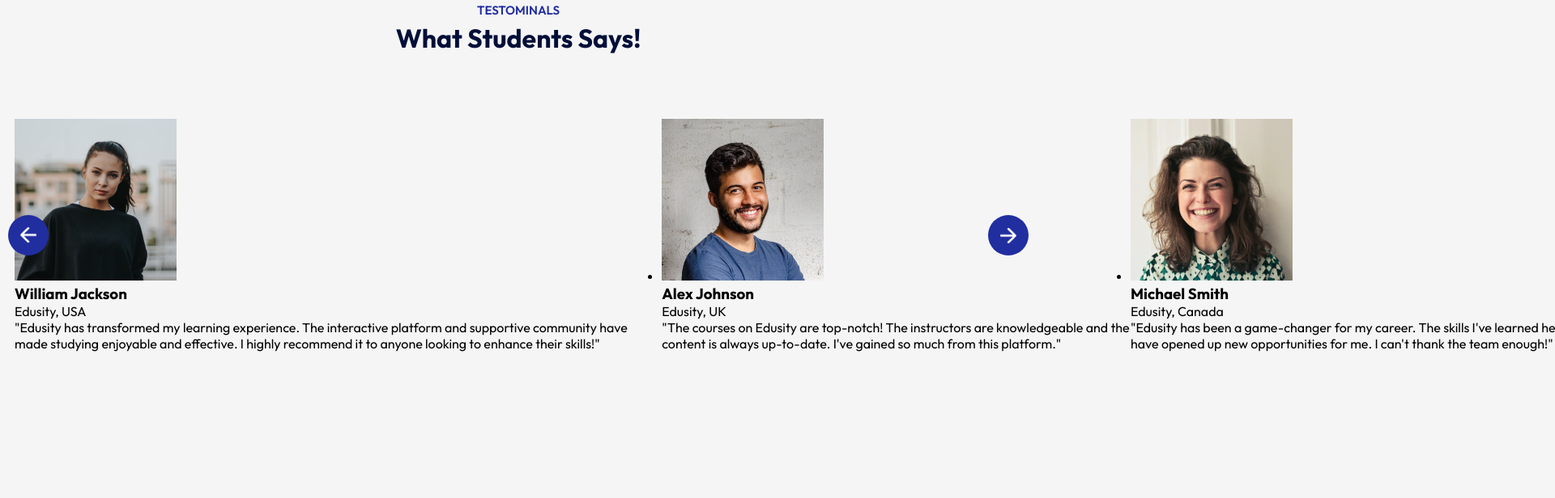
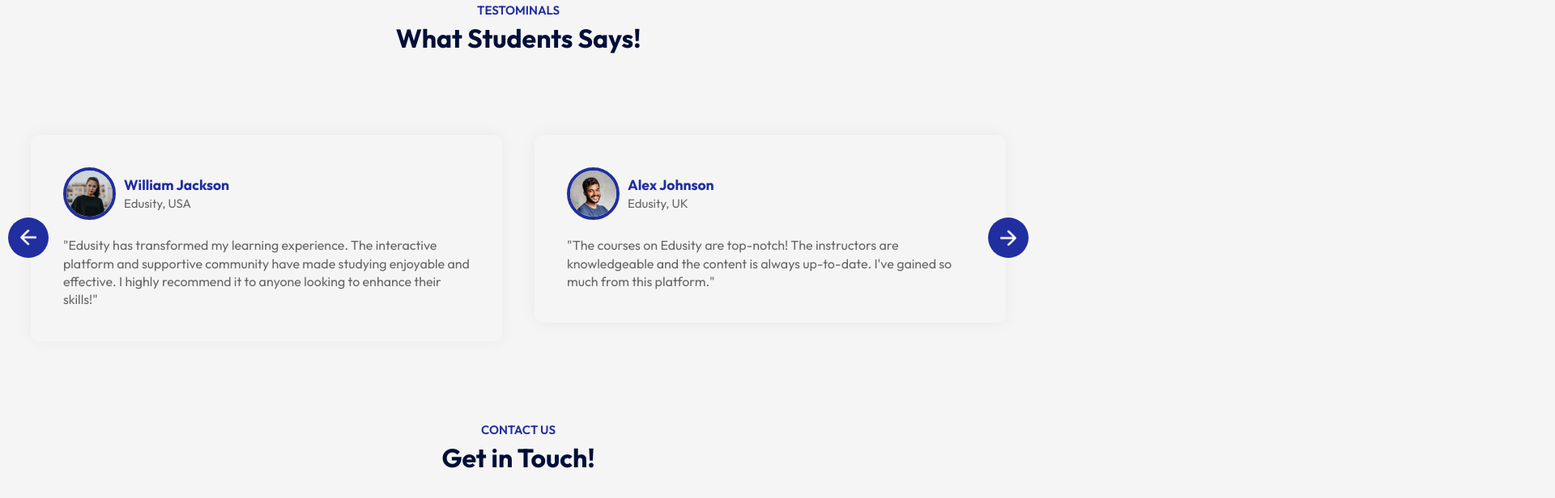
Before and after one commit to alinadeem13/Eudicity---Education-Website---React-JS, a React (Vite) app: page / in a window 1280 px wide. Shown: the part 2643-3259 px from the top of the page at 81% size, 1920 px wide, since content can reach past the window. Before the commit the page ends 3158 px from the top, so only its background shows below. Built offline with nearby package versions, Linux system fonts and the light colour scheme.

Commit message:
Testomonials section completed

```diff
--- a/src/App.jsx
+++ b/src/App.jsx
@@ -21,6 +21,7 @@ const App = () => {
 
         <Title subtitle="Testominals" title="What Students Says!" />
         <Testimonials />
+        <Title subtitle="Contact Us" title="Get in Touch!" />
       </div>
     </div>
   );
--- a/src/Components/Testimonials/Testimonials.css
+++ b/src/Components/Testimonials/Testimonials.css
@@ -3,6 +3,7 @@
   padding: 0 8px;
   position: relative;
 }
+
 .next-btn,
 .back-btn {
   position: absolute;
@@ -25,12 +26,47 @@
   left: 0;
   right: auto;
 }
+
 .slider {
-  /* overflow: hidden; */
+  overflow: hidden;
 }
+
 .slider ul {
   display: flex;
   width: 200%;
   overflow-x: hidden;
   transition: 0.5s;
 }
+
+.slider ul li {
+  list-style: none;
+  width: 50%;
+  padding: 20px;
+}
+
+.slide {
+  box-shadow: 0 0 20px rgba(0, 0, 0, 0.05);
+  padding: 40px;
+  border-radius: 10px;
+  color: #676767;
+  line-height: 1.4;
+  /* transform: translateX(-50%); */
+}
+
+.slide img {
+  width: 65px;
+  border-radius: 50%;
+  margin-right: 10px;
+  border: 4px solid #212EA0;
+}
+
+.user-info {
+  display: flex;
+  align-items: center;
+  margin-bottom: 20px;
+  font-size: 15px
+}
+
+.user-info h3 {
+  color: #212EA0;
+}
--- a/src/Components/Testimonials/Testimonials.jsx
+++ b/src/Components/Testimonials/Testimonials.jsx
@@ -9,12 +9,49 @@ import user_3 from "../../assets/user-3.png";
 import user_4 from "../../assets/user-4.png";
 
 const Testimonials = () => {
+  // const slider = useRef();
+  // let tx = 0;
+
+  const slideForward = () => {
+    const slider = document.querySelector(".slider ul");
+    const firstSlide = slider.querySelector("li:first-child");
+    slider.appendChild(firstSlide);
+    // ============= OR ===================
+
+    // if (tx > -50) {
+    //   tx -= 25;
+    //   slider.current.style.transform = `translateX(${tx}%)`;
+    // }
+  };
+
+  const slideBackward = () => {
+    const slider = document.querySelector(".slider ul");
+    const lastSlide = slider.querySelector("li:last-child");
+    slider.insertBefore(lastSlide, slider.firstChild);
+    // ============= OR ===================
+
+    // if (tx < 0) {
+    //   tx += 25;
+    //   slider.current.style.transform = `translateX(${tx}%)`;
+    // }
+  };
+
   return (
     <div className="testimonials">
-      <img src={next_icon} alt="" className="next-btn"></img>
-      <img src={back_icon} alt="" className="back-btn"></img>
+      <img
+        src={next_icon}
+        alt=""
+        className="next-btn"
+        onClick={slideForward}
+      ></img>
+      <img
+        src={back_icon}
+        alt=""
+        className="back-btn"
+        onClick={slideBackward}
+      ></img>
       <div className="slider">
-        <ul>
+        <ul /* ref={slider} */>
           <li>
             <div className="slide">
               <div className="user-info">
```
